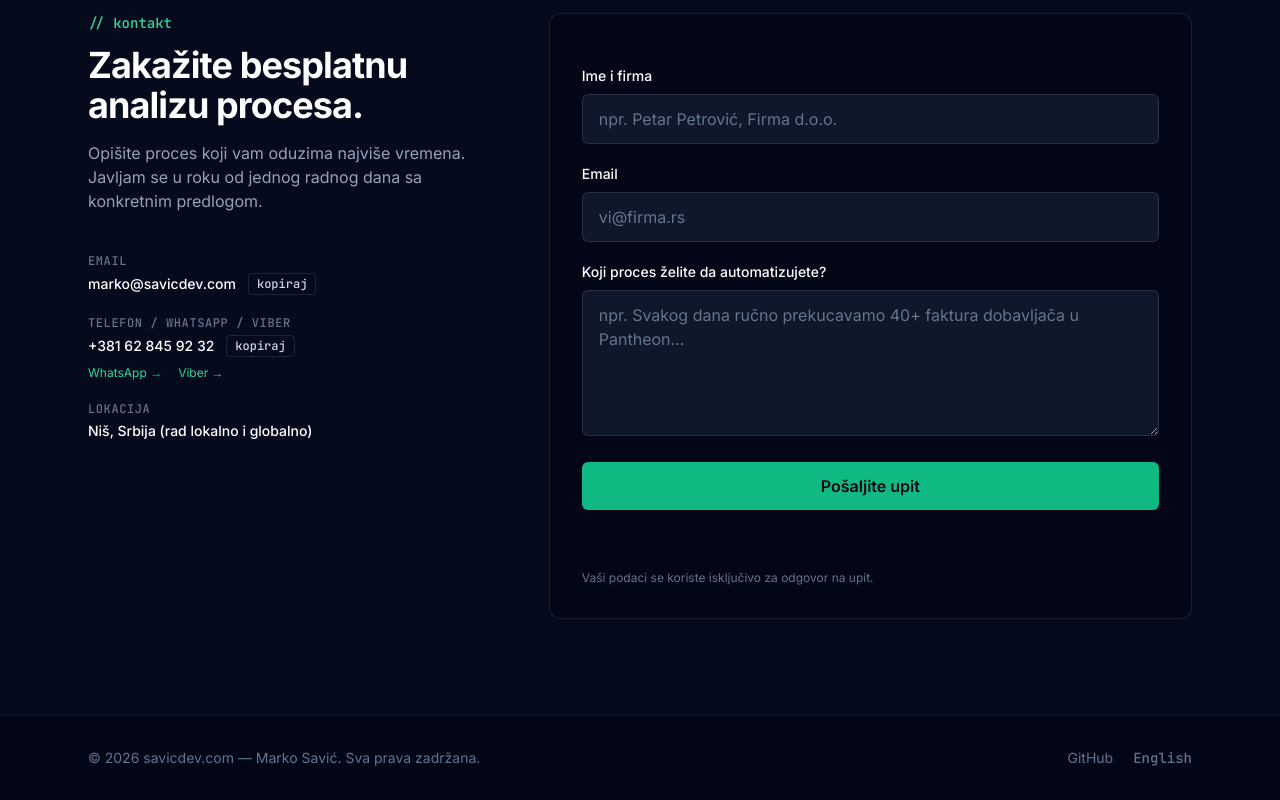
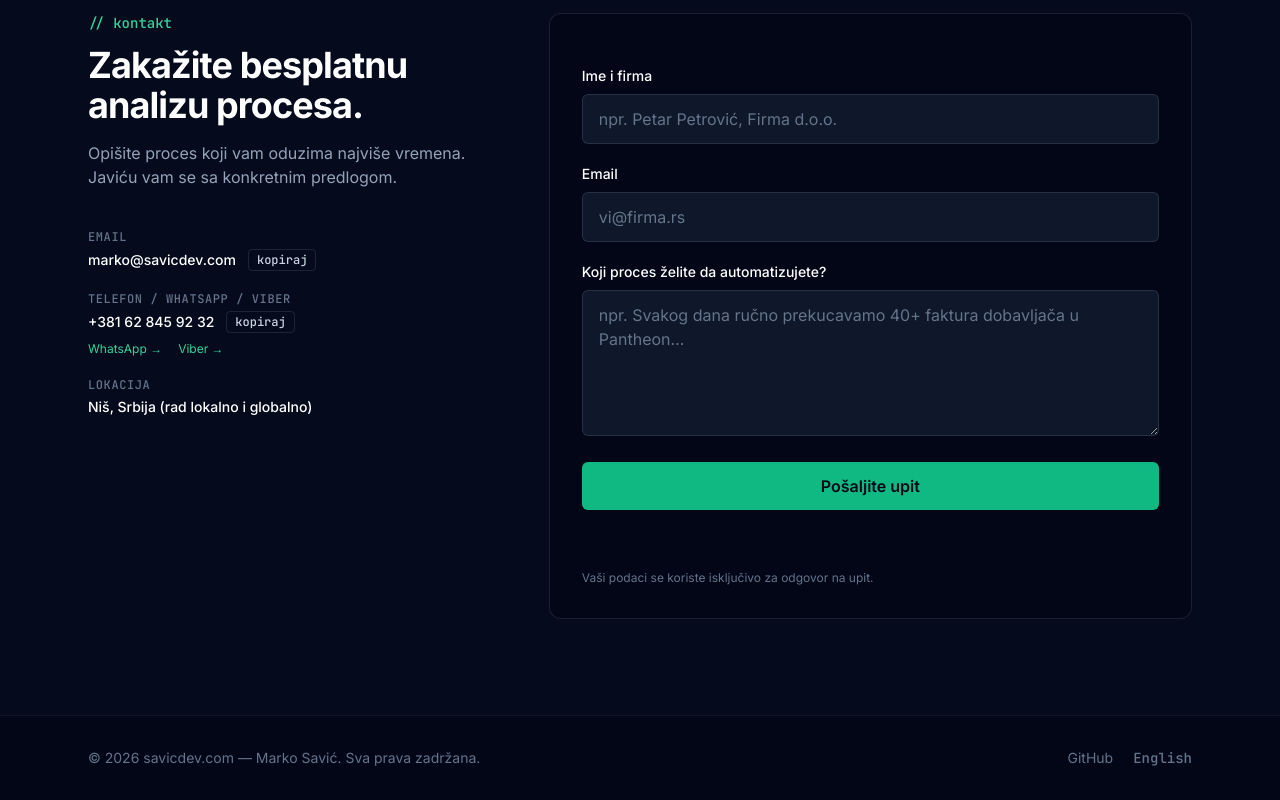
Before and after one commit to markosavicle/savicdev-site, a plain HTML site: page index.html in a window 1280 px wide. Shown: the part 2667-3467 px from the top of the page. Drawn offline with nearby package versions, Linux system fonts and the light colour scheme.

Commit message:
Remove one-business-day reply promise from contact copy

```diff
--- a/index.html
+++ b/index.html
@@ -246,13 +246,13 @@ const I18N = {
     'int.sub': 'Ne menjamo vaš ERP ni webshop — povezujemo ih. Ako sistem ima API, bazu, izvoz fajlova ili email, može da se automatizuje.',
     'int.g.erp': 'ERP i poslovni programi', 'int.g.shop': 'Webshop platforme', 'int.g.courier': 'Kurirske službe', 'int.g.ai': 'Automatizacija i AI',
     'ct.kicker': '// kontakt', 'ct.title': 'Zakažite besplatnu analizu procesa.',
-    'ct.sub': 'Opišite proces koji vam oduzima najviše vremena. Javljam se u roku od jednog radnog dana sa konkretnim predlogom.',
+    'ct.sub': 'Opišite proces koji vam oduzima najviše vremena. Javiću vam se sa konkretnim predlogom.',
     'ct.copy': 'kopiraj', 'ct.copied': 'kopirano ✓', 'ct.phone': 'Telefon / WhatsApp / Viber', 'ct.loc': 'Lokacija', 'ct.locv': 'Niš, Srbija (rad lokalno i globalno)',
     'f.name': 'Ime i firma', 'f.name.ph': 'npr. Petar Petrović, Firma d.o.o.',
     'f.email': 'Email', 'f.email.ph': 'vi@firma.rs',
     'f.msg': 'Koji proces želite da automatizujete?', 'f.msg.ph': 'npr. Svakog dana ručno prekucavamo 40+ faktura dobavljača u Pantheon…',
     'f.submit': 'Pošaljite upit', 'f.sending': 'Šaljem…',
-    'f.ok': 'Hvala! Poruka je poslata — javiću vam se u roku od jednog radnog dana.',
+    'f.ok': 'Hvala! Poruka je poslata — javiću vam se uskoro.',
     'f.err': 'Slanje nije uspelo. Pišite direktno na marko@savicdev.com.',
     'f.note': 'Vaši podaci se koriste isključivo za odgovor na upit.',
     'ft.rights': 'Sva prava zadržana.', 'ft.switch': 'English'
@@ -281,13 +281,13 @@ const I18N = {
     'int.sub': 'We don’t replace your ERP or webshop — we connect them. If a system has an API, a database, a file export, or an inbox, it can be automated.',
     'int.g.erp': 'ERP & Business Software', 'int.g.shop': 'E-Commerce Platforms', 'int.g.courier': 'Couriers & Logistics', 'int.g.ai': 'Automation & AI',
     'ct.kicker': '// contact', 'ct.title': 'Book your free workflow audit.',
-    'ct.sub': 'Describe the process that costs you the most time. I’ll reply within one business day with a concrete proposal.',
+    'ct.sub': 'Describe the process that costs you the most time. I’ll get back to you with a concrete proposal.',
     'ct.copy': 'copy', 'ct.copied': 'copied ✓', 'ct.phone': 'Phone / WhatsApp / Viber', 'ct.loc': 'Location', 'ct.locv': 'Niš, Serbia (Working globally & locally)',
     'f.name': 'Name & Company', 'f.name.ph': 'e.g. Jane Smith, Acme Ltd.',
     'f.email': 'Email', 'f.email.ph': 'you@company.com',
     'f.msg': 'Which process do you want to automate?', 'f.msg.ph': 'e.g. Every day we manually re-type 40+ supplier invoices into our ERP…',
     'f.submit': 'Send Inquiry', 'f.sending': 'Sending…',
-    'f.ok': 'Thank you! Your message was sent — I’ll get back to you within one business day.',
+    'f.ok': 'Thank you! Your message was sent — I’ll get back to you soon.',
     'f.err': 'Sending failed. Please email marko@savicdev.com directly.',
     'f.note': 'Your details are used only to respond to your inquiry.',
     'ft.rights': 'All rights reserved.', 'ft.switch': 'Srpski'
```
